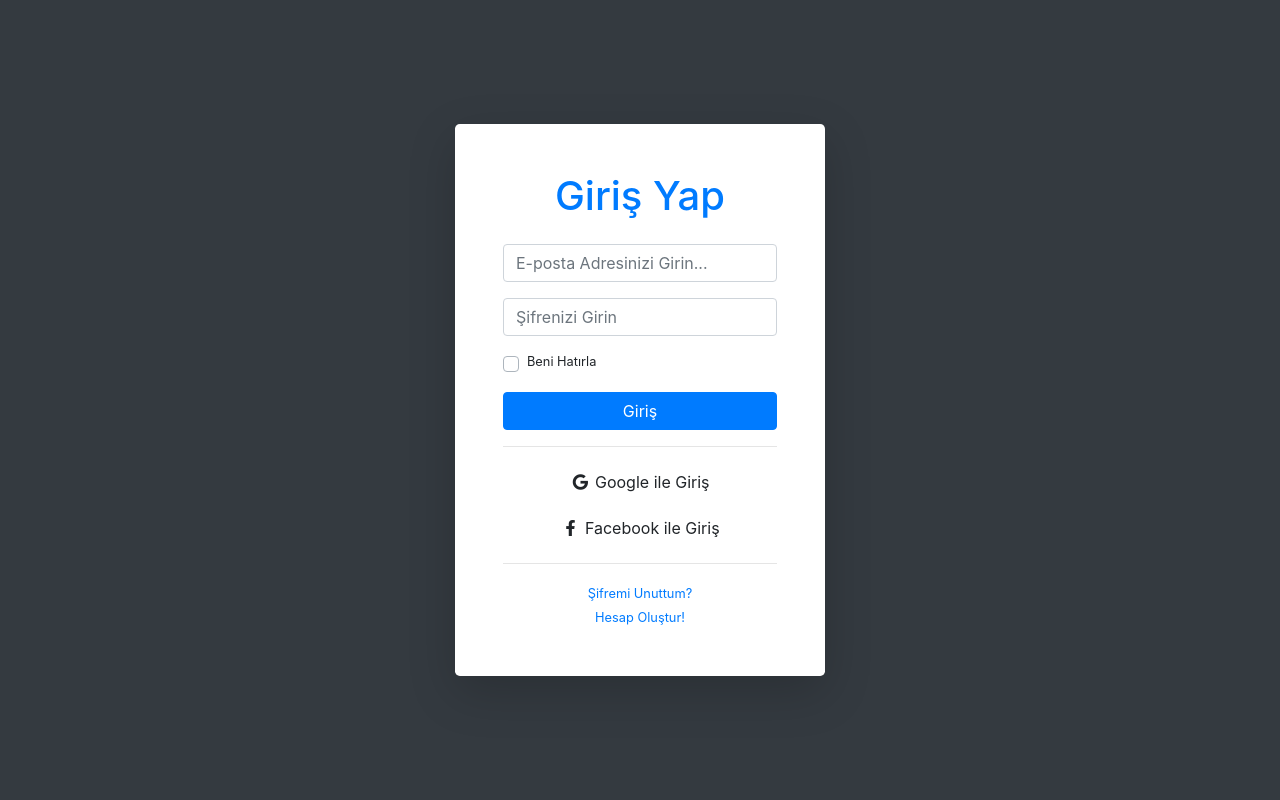
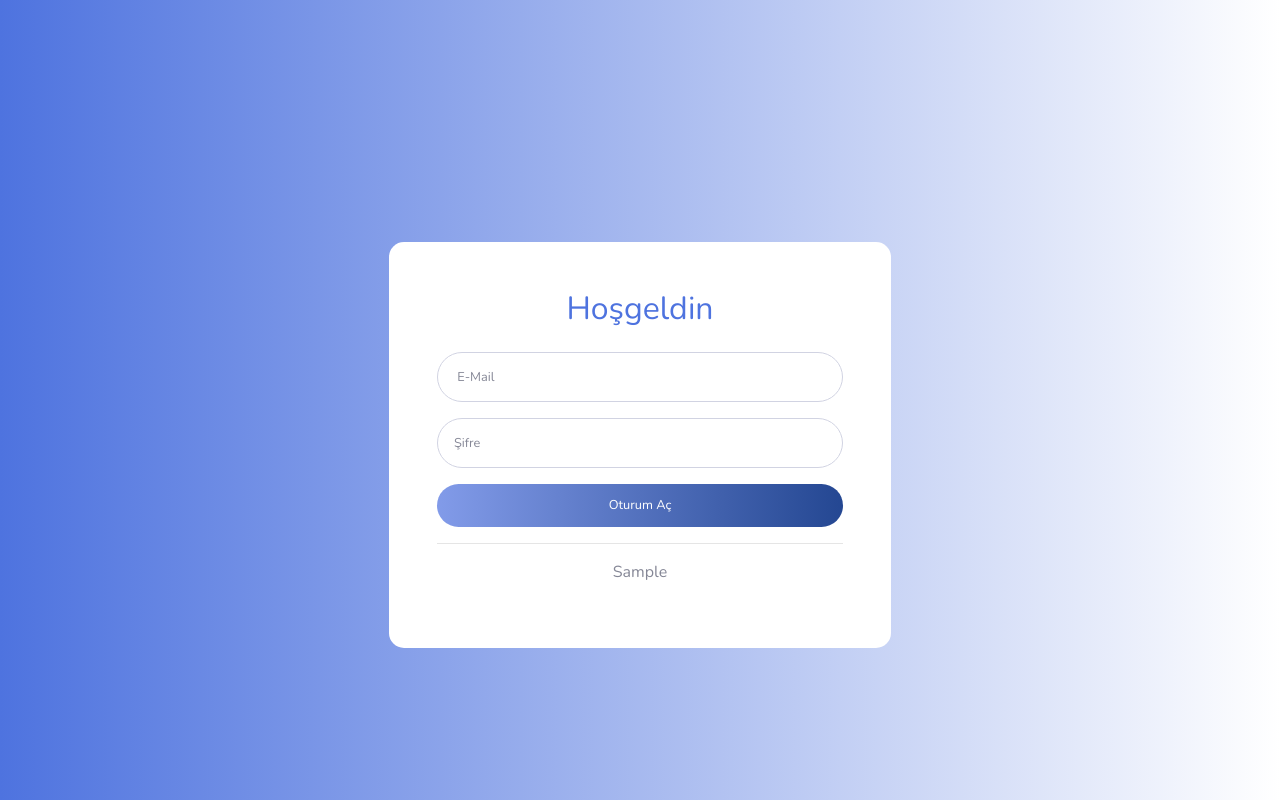
Before and after one commit to hafizecim/Order_Project_Tracking_Web_PHP_PDO_Bootstrap, a PHP site: page /giris.php in a window 1280 px wide. Run offline with PHP 8.4, Linux system fonts and the light colour scheme; tables that the repository leaves empty or names only in its code hold one stand-in row (values such as "Sample post").

Commit message:
giris.php sayfası güncellendi

```diff
--- a/giris.php
+++ b/giris.php
@@ -1,82 +1,95 @@
+<?php include 'islemler/baglan.php';
+$ayarsor = $db->prepare("SELECT * FROM ayarlar");
+$ayarsor->execute();
+$ayarcek = $ayarsor->fetch(PDO::FETCH_ASSOC);
+?>
+
 <!DOCTYPE html>
-<html lang="en">
+<html lang="tr">
+
 <head>
-    <meta charset="UTF-8">
-    <meta name="viewport" content="width=device-width, initial-scale=1.0">
-    <title>Giriş Sayfası</title>
-    <link href="https://stackpath.bootstrapcdn.com/bootstrap/4.5.2/css/bootstrap.min.css" rel="stylesheet">
-    <link rel="stylesheet" href="https://cdnjs.cloudflare.com/ajax/libs/font-awesome/5.15.4/css/all.min.css">
+
+    <meta charset="utf-8">
+    <meta http-equiv="X-UA-Compatible" content="IE=edge" />
+    <meta name="viewport" content="width=device-width, initial-scale=1, shrink-to-fit=no">
+    <meta name="description" content="<?php echo $ayarcek['site_aciklama'] ?>">
+    <meta name="author" content="<?php echo $ayarcek['site_sahibi'] ?>">
+    <!-- <link rel="shortcut icon" type="image/png" href="<?php echo $ayarcek['site_logo'] ?>"> -->
+
+
+    <title><?php echo $ayarcek['site_baslik'] ?></title>
+
+    <!-- Custom fonts for this template-->
+    <link href="vendor/fontawesome-free/css/all.min.css" rel="stylesheet" type="text/css">
+    <link
+        href="https://fonts.googleapis.com/css?family=Nunito:200,200i,300,300i,400,400i,600,600i,700,700i,800,800i,900,900i"
+        rel="stylesheet">
+
+    <!-- Custom styles for this template-->
+    <link href="css/sb-admin-2.min.css" rel="stylesheet">
+
     <style>
         body {
-    background-color: #343a40;
+            background: linear-gradient(to right, #4e73df, #ffffff);
+            /* Mavi tonlarında gradyan */
             display: flex;
             justify-content: center;
             align-items: center;
             min-height: 100vh;
             margin: 0;
         }
+
         .login-container {
             max-width: 400px;
         }
+
         .card {
             border: none;
             transition: all 0.3s ease-in-out;
             border-radius: 15px;
         }
+
         .card:hover {
             box-shadow: 0px 10px 20px rgba(0, 0, 0, 0.2);
             transform: translateY(-5px);
         }
+
+        .btn-gradient {
+            background: linear-gradient(to right,  #829be9ff, #244792ff);
+            /* Aynı gradyanı butona uygula */
+            color: #fff;
+            /* Yazı rengini beyaz yap */
+            border: none;
+            /* Varsayılan kenarlığı kaldır */
+        }
     </style>
+
 </head>
-<body >
 
-    <div class="container login-container">
-        <div class="card shadow-lg rounded-lg my-5">
-            <div class="card-body p-0">
-                <div class="row">
-                    <div class="col-lg-12">
+<body>
+    <div class="container align-items-center" style="margin-top: 7%">
+        <div class="row justify-content-center align-content-center">
+            <div class="card o-hidden border-0 shadow-md" style="min-width: 45%">
                 <div class="p-5">
                     <div class="text-center">
-                                <h1 class="h1 text-primary mb-4" >Giriş Yap</h1>
+                        <h2 class="h2 text-primary mb-4">Hoşgeldin</h2>
                     </div>
-                            <form class="user">
+                    <form class="user" action="islemler/islem.php" method="POST">
                         <div class="form-group">
-                                    <input type="email" class="form-control form-control-user" id="exampleInputEmail" aria-describedby="emailHelp" placeholder="E-posta Adresinizi Girin...">
+                            <input name="kul_mail" required type="text" class="form-control form-control-user"
+                                id="exampleInputEmail" aria-describedby="emailHelp" placeholder=" E-Mail ">
                         </div>
                         <div class="form-group">
-                                    <input type="password" class="form-control form-control-user" id="exampleInputPassword" placeholder="Şifrenizi Girin">
+                            <input type="password" required name="kul_sifre" class="form-control form-control-user"
+                                id="exampleInputPassword" placeholder="Şifre">
                         </div>
-                                <div class="form-group">
-                                    <div class="custom-control custom-checkbox small">
-                                        <input type="checkbox" class="custom-control-input" id="customCheck">
-                                        <label class="custom-control-label" for="customCheck">Beni Hatırla</label>
-                                    </div>
-                                </div>
-                                <a href="index.html" class="btn btn-primary btn-user btn-block">
-                                    Giriş
-                                </a>
+                        <button name="oturumac" type="submit"
+                            class="btn text-white btn-gradient btn-user btn-block">Oturum Aç</button>
                         <hr>
-                                <a href="index.html" class="btn btn-google btn-user btn-block">
-                                    <i class="fab fa-google fa-fw"></i> Google ile Giriş
-                                </a>
-                                <a href="index.html" class="btn btn-facebook btn-user btn-block">
-                                    <i class="fab fa-facebook-f fa-fw"></i> Facebook ile Giriş
-                                </a>
+                        <p class="text-muted text-center"><?php echo $ayarcek['site_sahibi'] ?></p>
                     </form>
-                            <hr>
-                            <div class="text-center">
-                                <a class="small" href="forgot-password.html">Şifremi Unuttum?</a>
-                            </div>
-                            <div class="text-center">
-                                <a class="small" href="register.html">Hesap Oluştur!</a>
-                            </div>
-                        </div>
-                    </div>
-                </div>
                 </div>
             </div>
         </div>
 
-</body>
-</html>
+    </div>
```
Lines whose indentation alone changed are shown as unchanged.
